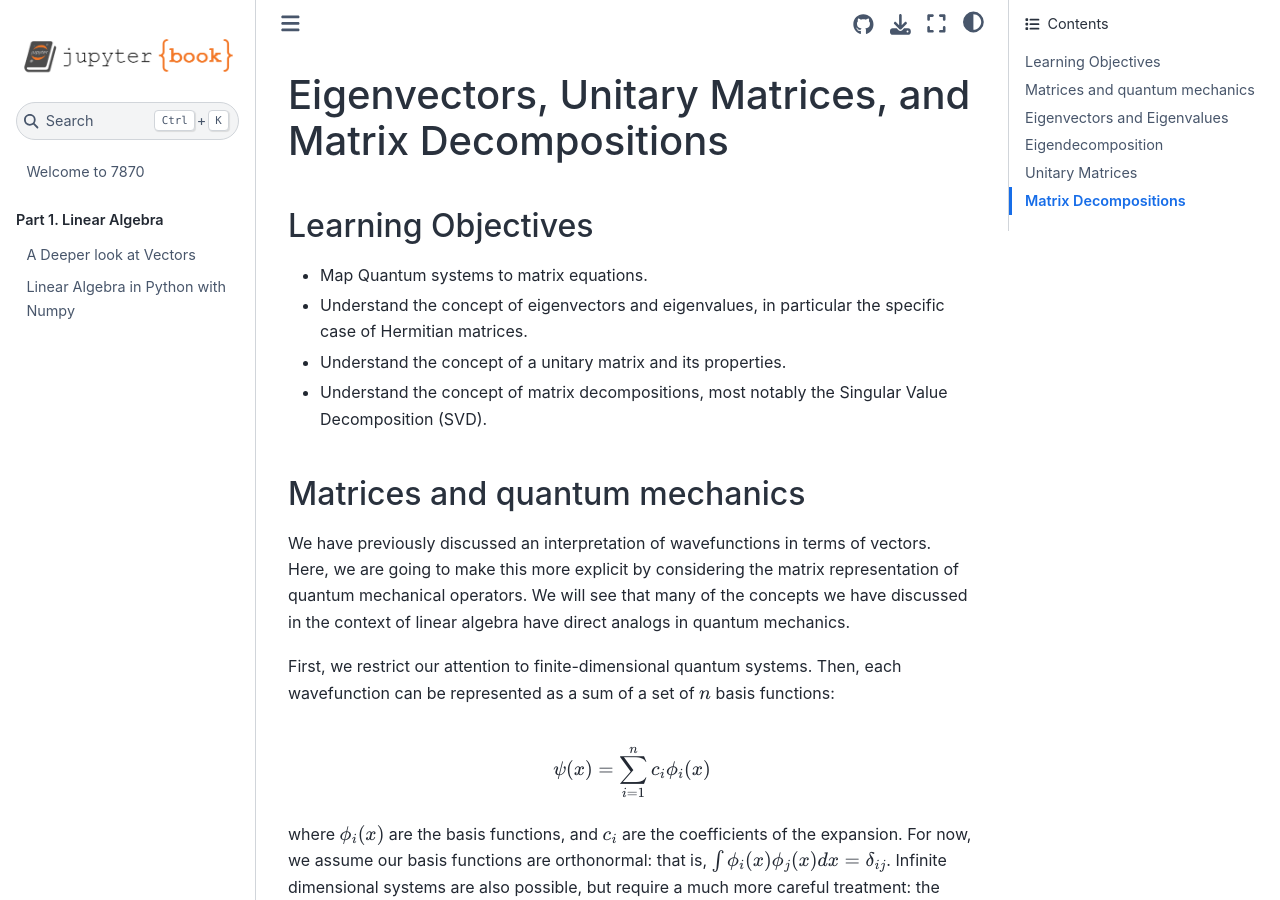
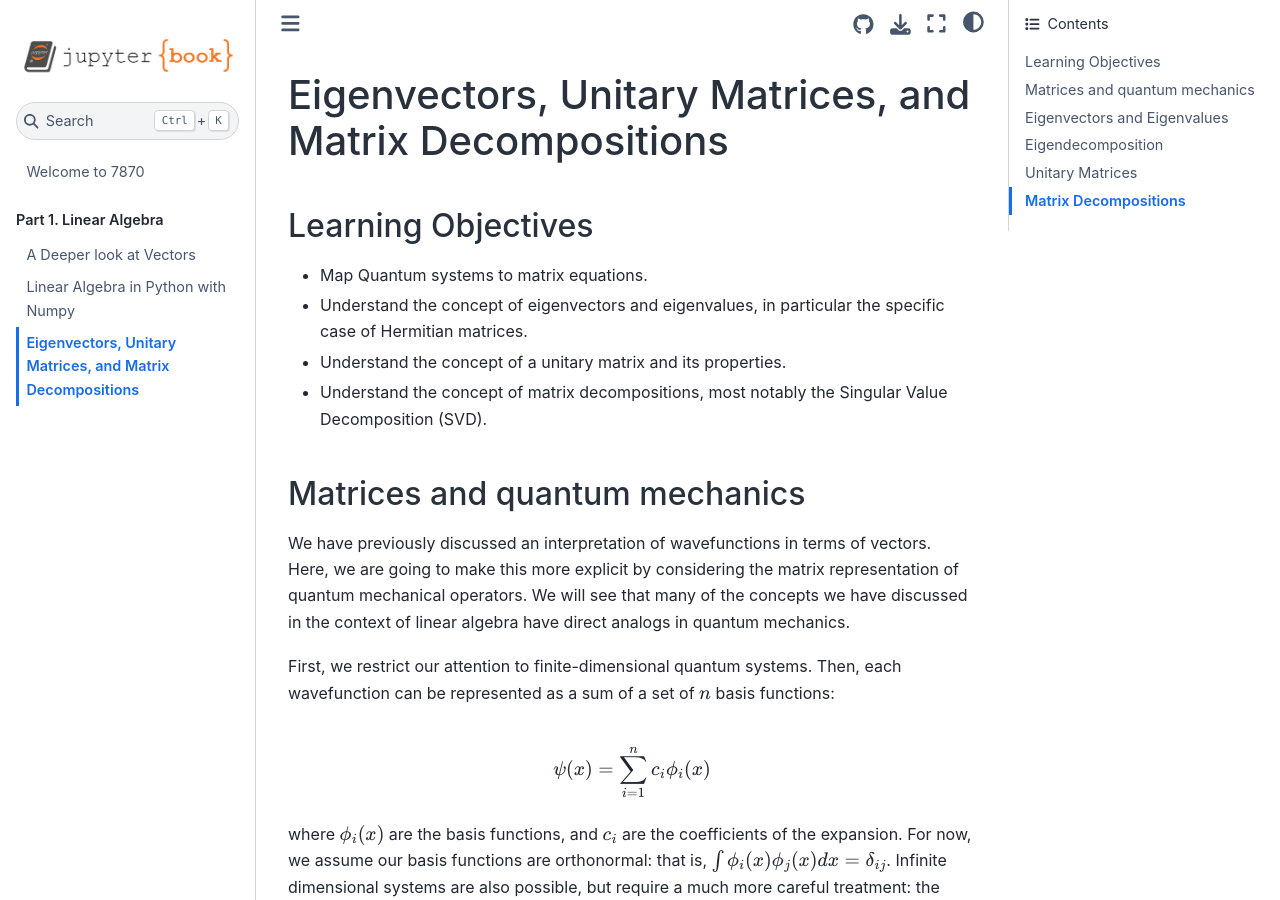
Before and after one commit to cornell-chem-7870/lecture_notes, a Jupyter Book: the page built from lecture-03-matrix_decompositions.md, in a window 1280 px wide and 900 px high. Built offline with Jupyter Book 1.0.4 settings and Sphinx 7.4.7 and the Sphinx Book theme 1.1.4, drawn with Linux system fonts in a browser that asks for light colours; some of the changed text lies outside the part shown.

Commit message:
updated toc

```diff
--- a/_toc.yml
+++ b/_toc.yml
@@ -8,3 +8,4 @@ parts:
     chapters:
     - file: lecture-01-intro_vectors.md
     - file: lecture-02-coding_matrices_in_python.md
+    - file: lecture-03-matrix_decompositions.md
```
